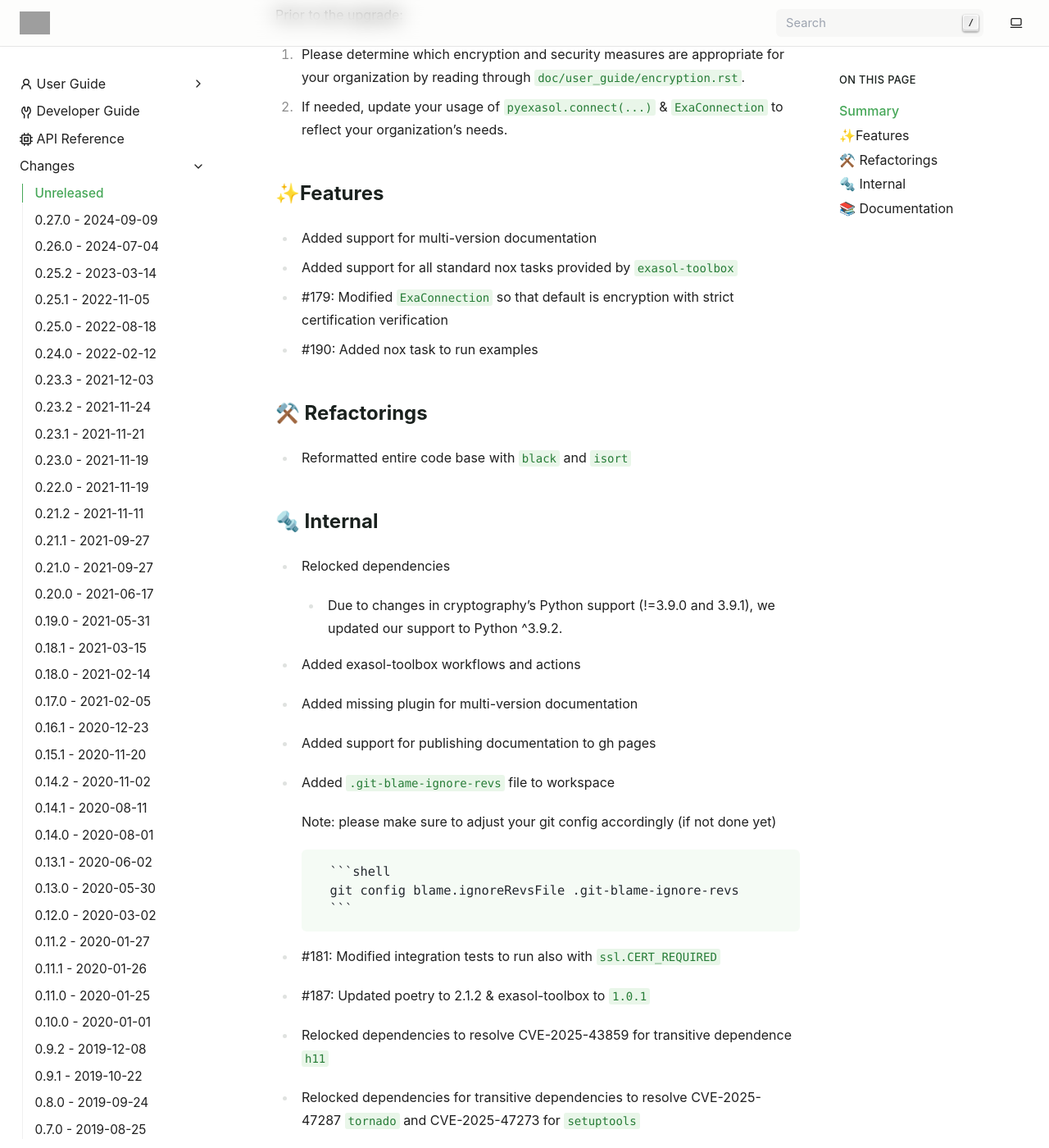
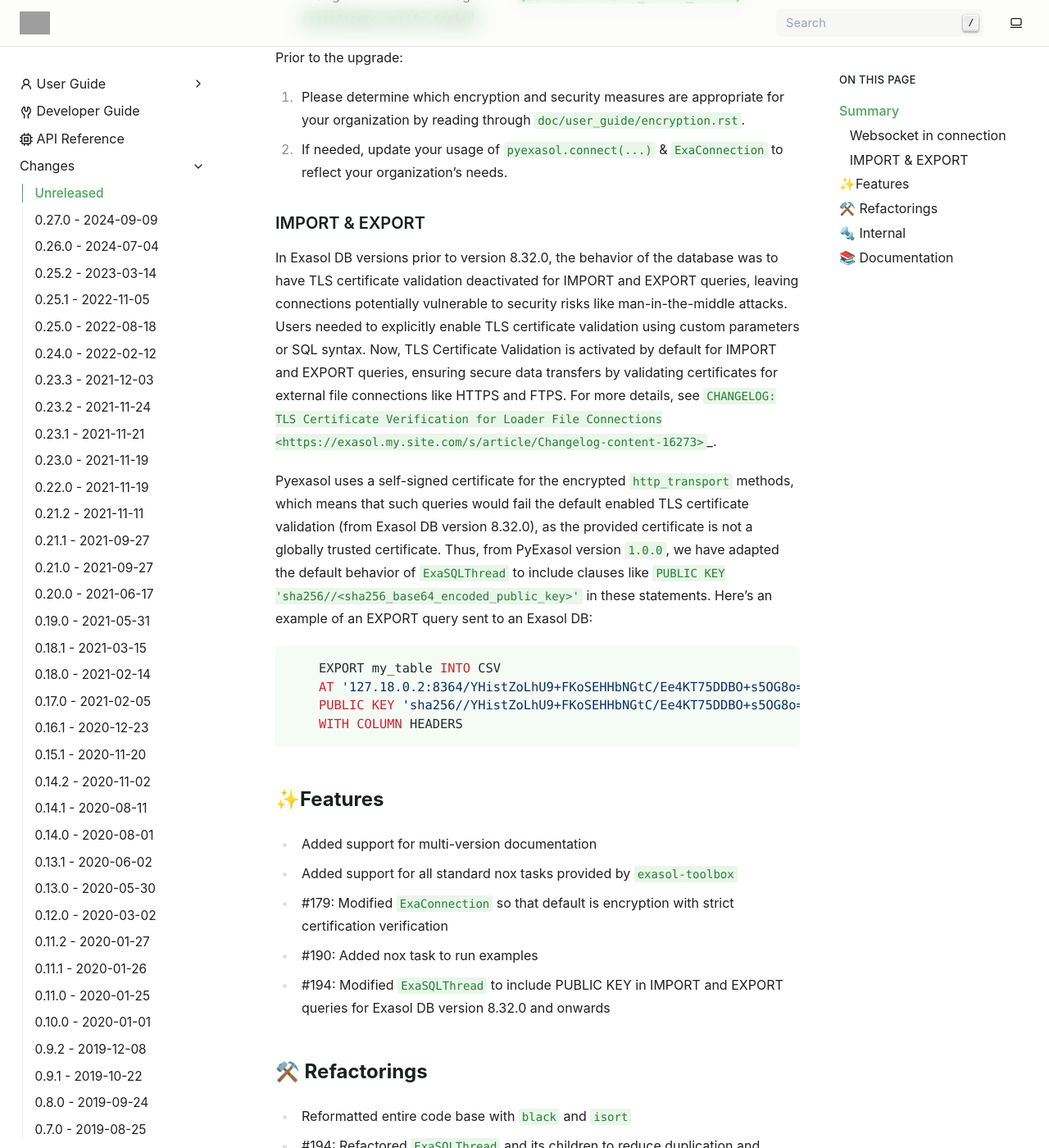
Before and after one commit to exasol/pyexasol, a Sphinx documentation site: the page built from doc/changes/unreleased.md, in a window 1280 px wide and 1400 px high, scrolled down 520 px. Shown: the whole window at 82% size. Built offline with Sphinx 7.4.7, drawn with Linux system fonts in a browser that asks for light colours; pages that are not in the unit, such as notebooks, are missing from menus; some of the changed text lies outside the part shown; grey boxes are pictures that could not be loaded.

Commit message:
Modify documentation for changes

````diff
--- a/doc/changes/unreleased.md
+++ b/doc/changes/unreleased.md
@@ -2,21 +2,46 @@
 
 ## Summary
 
-From PyExasol version ``1.0.0``, the default behavior has been changed to use strict
-certificate verification in ``ExaConnection`` and ``pyexasol.connect``. This means that
-the default ``websocket_sslopt=None`` will be mapped to
-``{"cert_reqs": ssl.CERT_REQUIRED}``. The prior default behavior was to map such cases
-to ``{"cert_reqs": ssl.CERT_NONE}``.
+### Websocket in connection
+
+From PyExasol version `1.0.0`, the default behavior has been changed to use strict
+certificate verification in `ExaConnection` and `pyexasol.connect`. This means that
+the default `websocket_sslopt=None` will be mapped to
+`{"cert_reqs": ssl.CERT_REQUIRED}`. The prior default behavior was to map such cases
+to `{"cert_reqs": ssl.CERT_NONE}`.
 
 * For many users relying on the previous default behavior for encrypted connections,
-simply upgrading to version ``1.0.0`` is likely to lead to breaking changes with error
-messages like: ``[SSL: CERTIFICATE_VERIFY_FAILED] certificate verify failed``.
+simply upgrading to version `1.0.0` is likely to lead to breaking changes with error
+messages like: `[SSL: CERTIFICATE_VERIFY_FAILED] certificate verify failed`.
 
 Prior to the upgrade:
 1. Please determine which encryption and security measures are appropriate for your
-organization by reading through ``doc/user_guide/encryption.rst``.
-2. If needed, update your usage of ``pyexasol.connect(...)`` & ``ExaConnection`` to
+organization by reading through `doc/user_guide/encryption.rst`.
+2. If needed, update your usage of `pyexasol.connect(...)` & `ExaConnection` to
 reflect your organization's needs.
+
+### IMPORT & EXPORT
+
+In Exasol DB versions prior to version 8.32.0, the behavior of the database was to have TLS
+certificate validation deactivated for IMPORT
+and EXPORT queries, leaving connections potentially vulnerable to security risks like
+man-in-the-middle attacks. Users needed to explicitly enable TLS certificate validation
+using custom parameters or SQL syntax. Now, TLS Certificate Validation is activated by
+default for IMPORT and EXPORT queries, ensuring secure data transfers by validating
+certificates for external file connections like HTTPS and FTPS. For more details, see
+`CHANGELOG: TLS Certificate Verification for Loader File Connections <https://exasol.my.site.com/s/article/Changelog-content-16273>`_.
+
+Pyexasol uses a self-signed certificate for the encrypted `http_transport` methods, which means that such queries would
+fail the default enabled TLS certificate validation (from Exasol DB version 8.32.0), as the provided certificate is not a globally trusted certificate.
+Thus, from PyExasol version `1.0.0`, we have adapted the default behavior of `ExaSQLThread` to include clauses like
+`PUBLIC KEY 'sha256//<sha256_base64_encoded_public_key>'` in these statements. Here's an example of an EXPORT query sent to an Exasol DB:
+
+```sql
+    EXPORT my_table INTO CSV
+    AT '127.18.0.2:8364/YHistZoLhU9+FKoSEHHbNGtC/Ee4KT75DDBO+s5OG8o='
+    PUBLIC KEY 'sha256//YHistZoLhU9+FKoSEHHbNGtC/Ee4KT75DDBO+s5OG8o=' FILE '000.gz''
+    WITH COLUMN HEADERS
+```
 
 ## ✨Features
 
@@ -24,10 +49,12 @@ reflect your organization's needs.
 * Added support for all standard nox tasks provided by `exasol-toolbox`
 * #179: Modified `ExaConnection` so that default is encryption with strict certification verification
 * #190: Added nox task to run examples
+* #194: Modified `ExaSQLThread` to include PUBLIC KEY in IMPORT and EXPORT queries for Exasol DB version 8.32.0 and onwards
 
 ## ⚒️ Refactorings
 
 * Reformatted entire code base with `black` and `isort`
+* #194: Refactored `ExaSQLThread` and its children to reduce duplication and added types
 
 ## 🔩 Internal
 
@@ -40,9 +67,9 @@ reflect your organization's needs.
 
     Note: please make sure to adjust your git config accordingly (if not done yet)
 
-        ```shell
+        ``shell
         git config blame.ignoreRevsFile .git-blame-ignore-revs
-        ```
+        ``
 * #181: Modified integration tests to run also with `ssl.CERT_REQUIRED`
 * #187: Updated poetry to 2.1.2 & exasol-toolbox to `1.0.1`
 * Relocked dependencies to resolve CVE-2025-43859 for transitive dependence `h11`
--- a/doc/user_guide/http_transport_parallel.rst
+++ b/doc/user_guide/http_transport_parallel.rst
@@ -9,7 +9,7 @@ How it works on high level
 --------------------------
 
 1. Parent process opens main connection to Exasol and spawns multiple child processes.
-2. Each child process connects to individual Exasol node using ``http_transport()`` method, gets internal Exasol address (``ipaddr:port`` string) using the ``.address`` property, and sends it to the parent process.
+2. Each child process connects to individual Exasol node using ``http_transport()`` method, gets internal Exasol address (``ipaddr:port/public_key`` string) using the ``.exa_address`` property, and sends it to the parent process.
 3. Parent process collects list of internal Exasol addresses from child processes and runs ``export_parallel()`` or ``import_parallel()`` function to execute SQL query.
 4. Each child process runs a callback function and reads or sends a chunk of data from or to Exasol.
 5. Parent process waits for the SQL query and child processes to finish.
````
Also changed, not shown: doc/user_guide/http_transport.rst (+10 -0 lines).
